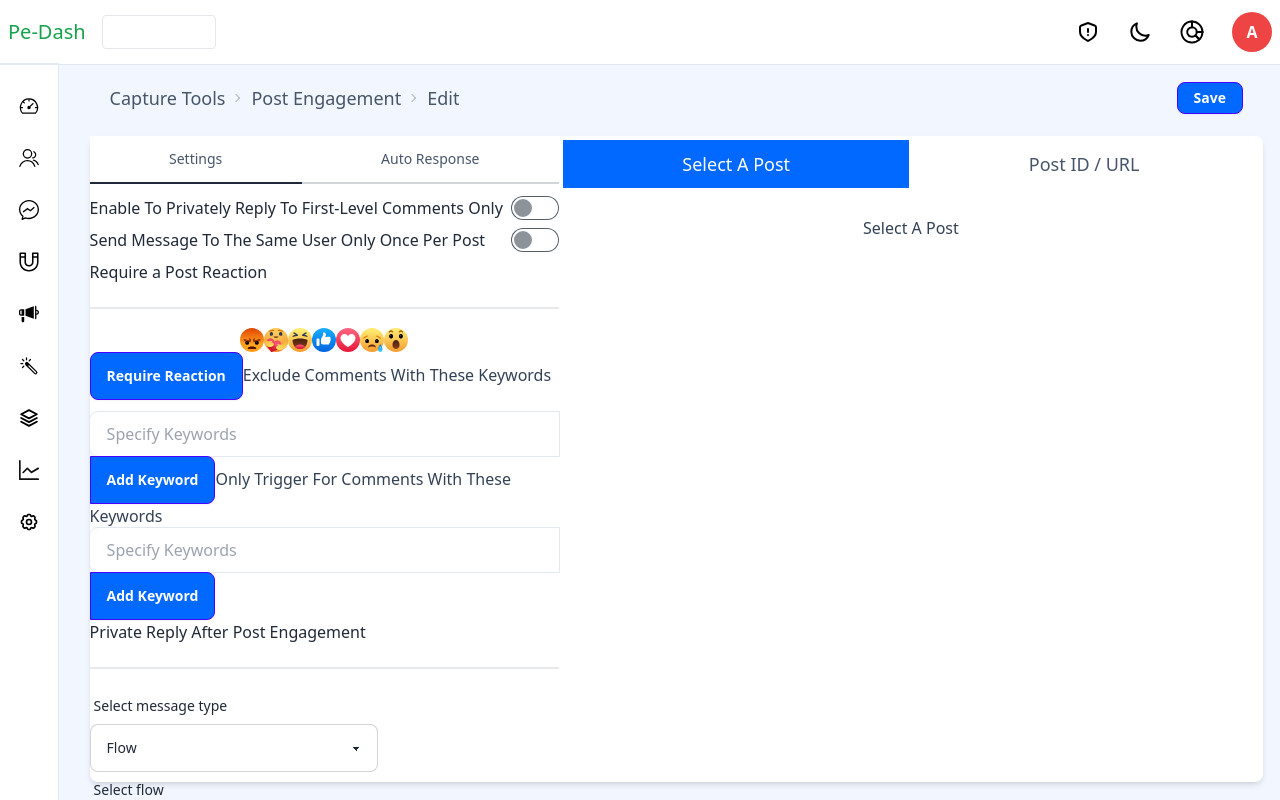
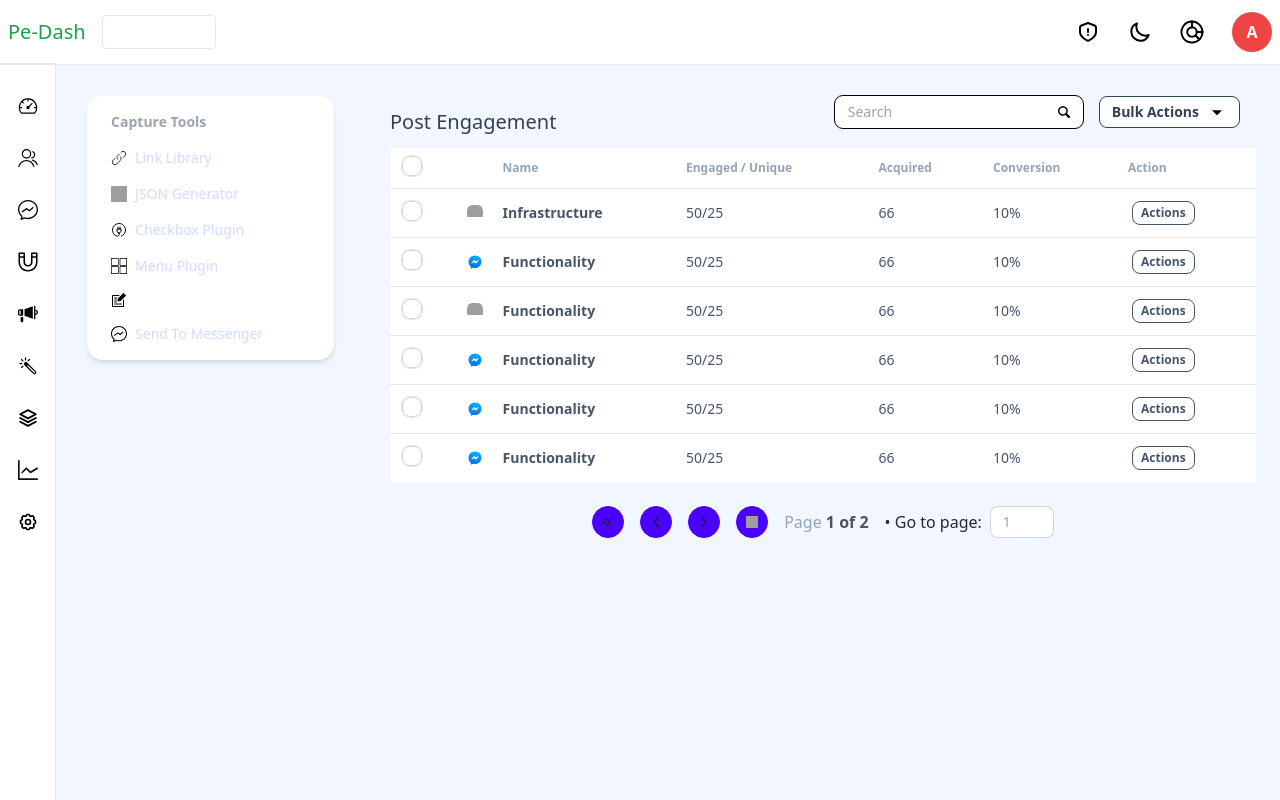
Before and after one commit to d-beloved/pengagement-dashboard, a React (Vite) app: page /capture-tools/post-engagements in a window 1280 px wide. Built offline with nearby package versions, Linux system fonts and the light colour scheme; grey boxes are pictures that could not be loaded.

Commit message:
add react-router

```diff
--- a/package.json
+++ b/package.json
@@ -13,7 +13,8 @@
 	},
 	"dependencies": {
 		"react": "^18.3.1",
-		"react-dom": "^18.3.1"
+		"react-dom": "^18.3.1",
+		"react-router-dom": "^6.26.2"
 	},
 	"devDependencies": {
 		"@eslint/js": "^9.9.0",
--- a/src/App.tsx
+++ b/src/App.tsx
@@ -1,19 +1,41 @@
+import { FunctionComponent } from "react";
+import { createBrowserRouter, Outlet, RouterProvider } from "react-router-dom";
 import Topbar from "./components/Topbar";
 import Sidebar from "./components/Sidebar";
 import EditPage from "./components/editPostEngagement/EditPage";
 import PostEngagementPage from "./components/postEngagementPage/PostEngagementPage";
 
-function App() {
+const Root: FunctionComponent = () => {
 	return (
 		<div className="w-dvw h-dvh bg-theme overflow-hidden">
 			<Topbar />
 			<div className="flex gap-8 w-full h-full">
 				<Sidebar />
-				{/* <PostEngagementPage /> */}
-				<EditPage />
+				<Outlet />
 			</div>
 		</div>
 	);
+};
+
+const router = createBrowserRouter([
+	{
+		path: "/capture-tools/post-engagements",
+		element: <Root />,
+		children: [
+			{
+				path: "",
+				element: <PostEngagementPage />,
+			},
+			{
+				path: ":id/edit",
+				element: <EditPage />,
+			},
+		],
+	},
+]);
+
+function App() {
+	return <RouterProvider router={router} />;
 }
 
 export default App;
--- a/src/components/Sidebar.tsx
+++ b/src/components/Sidebar.tsx
@@ -1,4 +1,5 @@
 import { FunctionComponent } from "react";
+import { Link } from "react-router-dom";
 import dashboardIcon from "../assets/dashboard.svg";
 import usersIcon from "../assets/users.svg";
 import messageIcon from "../assets/messenger.svg";
@@ -13,7 +14,11 @@ const sidebarItems = [
 	{ icon: dashboardIcon, text: "Dashboard" },
 	{ icon: usersIcon, text: "Users" },
 	{ icon: messageIcon, text: "Messages" },
-	{ icon: magnetIcon, text: "Magnet" },
+	{
+		icon: magnetIcon,
+		text: "Magnet",
+		route: "/capture-tools/post-engagements",
+	},
 	{ icon: announcementIcon, text: "Announcements" },
 	{ icon: wandIcon, text: "Wand" },
 	{ icon: stackIcon, text: "Stack" },
@@ -26,8 +31,16 @@ const Sidebar: FunctionComponent = () => {
 		<div className="px-4 pt-8 w-[4.5%] h-full bg-white outline outline-1 outline-slate-200">
 			<ul className="flex flex-col gap-8">
 				{sidebarItems.map((item) => (
-					<li className="w-5 h-5 cursor-pointer self-center">
-						<img src={item.icon} alt={item.text} />
+					<li
+						className={`w-5 h-5 cursor-pointer self-center hover:bg-slate-400 focus:bg-slate-900`}
+					>
+						{item.route ? (
+							<Link to={item.route}>
+								<img src={item.icon} alt={item.text} />
+							</Link>
+						) : (
+							<img src={item.icon} alt={item.text} />
+						)}
 					</li>
 				))}
 			</ul>
--- a/src/components/Topbar.tsx
+++ b/src/components/Topbar.tsx
@@ -1,7 +1,7 @@
 import { FunctionComponent } from "react";
+import { Link } from "react-router-dom";
 import shield from "../assets/shield-exclamation.svg";
 import darkThemeIcon from "../assets/moon.svg";
-// import lightThemeIcon from "../assets/light.svg";
 import circle from "../assets/circle-pie-chart.svg";
 
 const topMenuItems = [
@@ -15,7 +15,12 @@ const Topbar: FunctionComponent = () => {
 		<nav className="navbar bg-white outline outline-1 outline-slate-200">
 			<div className="navbar-start gap-4">
 				<div className="text-xl font-extralight text-green-600">
-					Pe-Dash
+					<Link
+						className="hover:no-underline"
+						to="/capture-tools/post-engagements"
+					>
+						Pe-Dash
+					</Link>
 				</div>
 				<h3 className="border border-solid px-3 py-1 rounded text-base-100 hover:underline">
 					@d-beloved
--- a/src/components/postEngagementPage/CaptureToolsMenu.tsx
+++ b/src/components/postEngagementPage/CaptureToolsMenu.tsx
@@ -1,17 +1,23 @@
 import { FunctionComponent } from "react";
-import link from "../assets/link.svg";
-import jsonIcon from "../assets/format-json.svg";
-import connectorIcon from "../assets/plugin-connect.svg";
-import menuIcon from "../assets/menu-grid.svg";
-import postIcon from "../assets/post-sign.svg";
-import messengerIcon from "../assets/messenger.svg";
+import { Link } from "react-router-dom";
+import link from "../../assets/link.svg";
+import jsonIcon from "../../assets/format-json.svg";
+import connectorIcon from "../../assets/plugin-connect.svg";
+import menuIcon from "../../assets/menu-grid.svg";
+import postIcon from "../../assets/post-sign.svg";
+import messengerIcon from "../../assets/messenger.svg";
 
 const CaptureToolsMenuItems = [
 	{ icon: link, text: "Link Library", alt: "Link" },
 	{ icon: jsonIcon, text: "JSON Generator", alt: "json-generator" },
 	{ icon: connectorIcon, text: "Checkbox Plugin", alt: "connect" },
 	{ icon: menuIcon, text: "Menu Plugin", alt: "messenger" },
-	{ icon: postIcon, text: "Post Engagement", alt: "posts" },
+	{
+		icon: postIcon,
+		text: "Post Engagement",
+		alt: "posts",
+		route: "/capture-tools/post-engagements",
+	},
 	{ icon: messengerIcon, text: "Send To Messenger", alt: "send" },
 ];
 
@@ -24,6 +30,15 @@ const CaptureToolsMenu: FunctionComponent = () => {
 					key={item.text}
 					className="flex text-primary-content font-light"
 				>
+					{item.route ? (
+						<Link to={item.route}>
+							<img
+								className="w-4 h-4"
+								src={item.icon}
+								alt={item.alt}
+							/>
+						</Link>
+					) : (
 						<a>
 							<img
 								className="w-4 h-4"
@@ -32,6 +47,7 @@ const CaptureToolsMenu: FunctionComponent = () => {
 							/>
 							{item.text}
 						</a>
+					)}
 				</li>
 			))}
 		</ul>
--- a/src/components/postEngagementPage/PostEngagementTable.tsx
+++ b/src/components/postEngagementPage/PostEngagementTable.tsx
@@ -1,12 +1,13 @@
 import { FunctionComponent } from "react";
-import searchIcon from "../assets/lens.svg";
-import igIcon from "../assets/instagram-1.svg";
-import fbIcon from "../assets/fb-messenger.svg";
-import arrowDown from "../assets/arrow-down.svg";
-import leftDoubleArrow from "../assets/double-arrow-left.svg";
-import leftArrow from "../assets/left-arrow-backup.svg";
-import rightArrow from "../assets/right-arrow.svg";
-import rightDoubleArrow from "../assets/double-arrow-right.svg";
+import { Link } from "react-router-dom";
+import searchIcon from "../../assets/lens.svg";
+import igIcon from "../../assets/instagram-1.svg";
+import fbIcon from "../../assets/fb-messenger.svg";
+import arrowDown from "../../assets/arrow-down.svg";
+import leftDoubleArrow from "../../assets/double-arrow-left.svg";
+import leftArrow from "../../assets/left-arrow-backup.svg";
+import rightArrow from "../../assets/right-arrow.svg";
+import rightDoubleArrow from "../../assets/double-arrow-right.svg";
 
 const postEngagementData = [
 	{
@@ -167,7 +168,11 @@ const PostEngagementTable: FunctionComponent = () => {
 											className="dropdown-content menu bg-white font-light rounded-box z-[1] w-max h-max p-1 shadow"
 										>
 											<li>
-												<a>Edit</a>
+												<Link
+													to={`/capture-tools/post-engagements/${item.id}/edit`}
+												>
+													Edit
+												</Link>
 											</li>
 											<li>
 												<a>Rename</a>
```
Also changed, not shown: 1 other file (tests, documents, lock files or other folders). Lines whose indentation alone changed are shown as unchanged.
